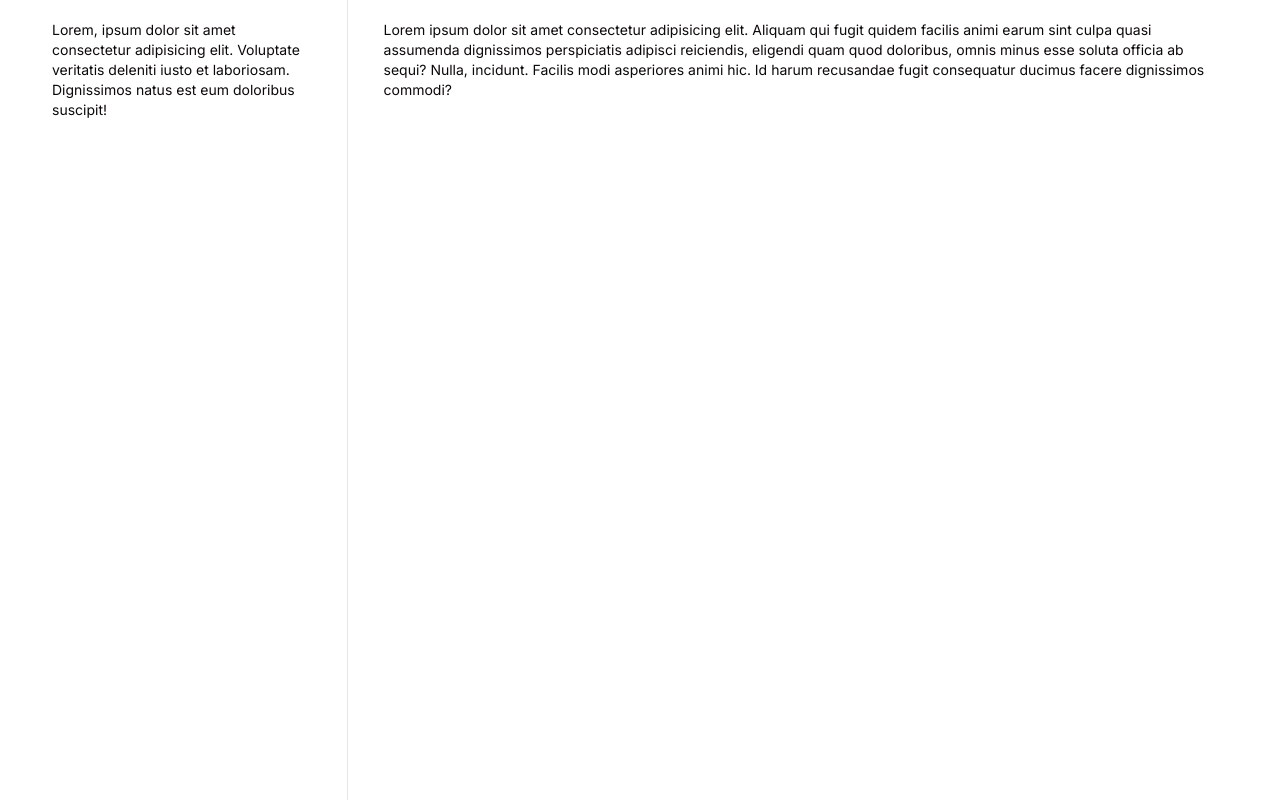
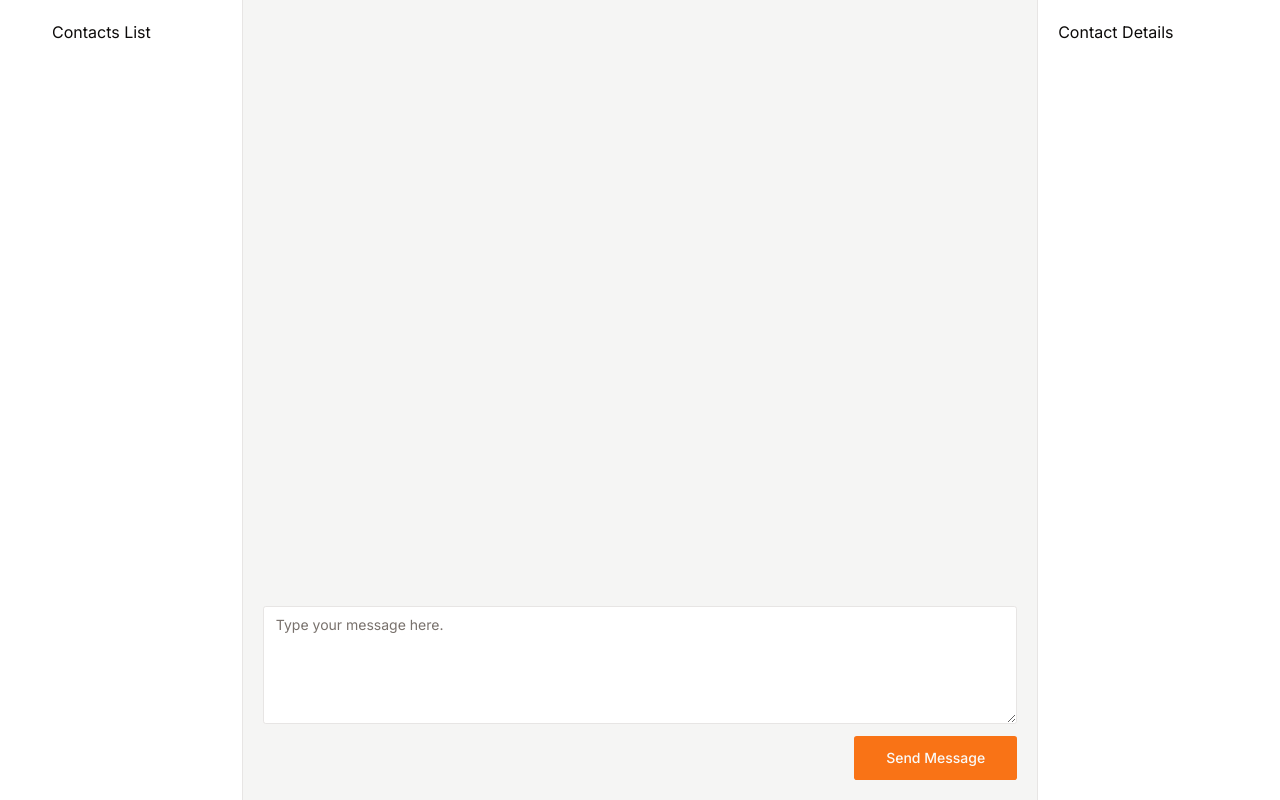
Before and after one commit to HladenRazum/chat, a React (Vite) app in the folder client/: page / in a window 1280 px wide. Built offline with nearby package versions, Linux system fonts and the light colour scheme.

Commit message:
some progess on the chat interface

```diff
--- a/client/package.json
+++ b/client/package.json
@@ -19,7 +19,8 @@
     "react": "^18.2.0",
     "react-dom": "^18.2.0",
     "tailwind-merge": "^2.3.0",
-    "tailwindcss-animate": "^1.0.7"
+    "tailwindcss-animate": "^1.0.7",
+    "vaul": "^0.9.0"
   },
   "devDependencies": {
     "@types/react": "^18.2.66",
--- a/client/src/App.tsx
+++ b/client/src/App.tsx
@@ -1,26 +1,22 @@
 import { Separator } from '@/components/ui/Separator';
+import Chat from '@/components/chat/Chat';
+import ContactsList from '@/components/chat/ContactsList';
+import ContactDetails from './components/chat/ContactDetails';
 
 function App() {
   return (
     <div className='container'>
-      <div className='flex h-screen space-x-4 text-sm'>
-        <div className='w-[400px] p-5'>
-          <p>
-            Lorem, ipsum dolor sit amet consectetur adipisicing elit. Voluptate
-            veritatis deleniti iusto et laboriosam. Dignissimos natus est eum
-            doloribus suscipit!
-          </p>
+      <div className='flex h-screen'>
+        <div className='w-[300px] p-5'>
+          <ContactsList />
         </div>
         <Separator orientation='vertical' />
-        <div className='w-full p-5'>
-          <p>
-            Lorem ipsum dolor sit amet consectetur adipisicing elit. Aliquam qui
-            fugit quidem facilis animi earum sint culpa quasi assumenda
-            dignissimos perspiciatis adipisci reiciendis, eligendi quam quod
-            doloribus, omnis minus esse soluta officia ab sequi? Nulla,
-            incidunt. Facilis modi asperiores animi hic. Id harum recusandae
-            fugit consequatur ducimus facere dignissimos commodi?
-          </p>
+        <div className='w-full'>
+          <Chat />
+        </div>
+        <Separator orientation='vertical' />
+        <div className='p-5 w-[300px]'>
+          <ContactDetails />
         </div>
       </div>
     </div>
--- /dev/null
+++ b/client/src/components/chat/Chat.tsx
@@ -0,0 +1,39 @@
+import { Textarea } from '@/components/ui/TextArea';
+import { Button } from '@/components/ui/Button';
+import { FormEvent, useState } from 'react';
+
+export default function Chat() {
+  const [messages, setMessages] = useState<string[]>([]);
+  const [message, setMessage] = useState('');
+
+  const onSubmit = (e: FormEvent) => {
+    e.preventDefault();
+    setMessages([...messages, message]);
+  };
+
+  return (
+    <div className='flex h-screen flex-col bg-secondary p-5 justify-between'>
+      <div>
+        <ul>
+          {messages.map((m, i) => (
+            <li key={i}>{m}</li>
+          ))}
+        </ul>
+      </div>
+      <form onSubmit={onSubmit}>
+        <Textarea
+          value={message}
+          onChange={(e) => setMessage(e.target.value)}
+          className=' mb-3'
+          placeholder='Type your message here.'
+          rows={5}
+        />
+        <div>
+          <Button className='float-right' size='lg'>
+            Send Message
+          </Button>
+        </div>
+      </form>
+    </div>
+  );
+}
--- /dev/null
+++ b/client/src/components/chat/ContactDetails.tsx
@@ -0,0 +1,3 @@
+export default function ContactDetails() {
+  return <div>Contact Details</div>;
+}
--- /dev/null
+++ b/client/src/components/chat/ContactsList.tsx
@@ -0,0 +1,3 @@
+export default function ContactsList() {
+  return <div>Contacts List</div>;
+}
--- /dev/null
+++ b/client/src/components/ui/Drawer.tsx
@@ -0,0 +1,116 @@
+import * as React from 'react';
+import { Drawer as DrawerPrimitive } from 'vaul';
+
+import { cn } from '@/lib/utils';
+
+const Drawer = ({
+  shouldScaleBackground = true,
+  ...props
+}: React.ComponentProps<typeof DrawerPrimitive.Root>) => (
+  <DrawerPrimitive.Root
+    shouldScaleBackground={shouldScaleBackground}
+    {...props}
+  />
+);
+Drawer.displayName = 'Drawer';
+
+const DrawerTrigger = DrawerPrimitive.Trigger;
+
+const DrawerPortal = DrawerPrimitive.Portal;
+
+const DrawerClose = DrawerPrimitive.Close;
+
+const DrawerOverlay = React.forwardRef<
+  React.ElementRef<typeof DrawerPrimitive.Overlay>,
+  React.ComponentPropsWithoutRef<typeof DrawerPrimitive.Overlay>
+>(({ className, ...props }, ref) => (
+  <DrawerPrimitive.Overlay
+    ref={ref}
+    className={cn('fixed inset-0 z-50 bg-black/80', className)}
+    {...props}
+  />
+));
+DrawerOverlay.displayName = DrawerPrimitive.Overlay.displayName;
+
+const DrawerContent = React.forwardRef<
+  React.ElementRef<typeof DrawerPrimitive.Content>,
+  React.ComponentPropsWithoutRef<typeof DrawerPrimitive.Content>
+>(({ className, children, ...props }, ref) => (
+  <DrawerPortal>
+    <DrawerOverlay />
+    <DrawerPrimitive.Content
+      ref={ref}
+      className={cn(
+        'fixed inset-x-0 bottom-0 z-50 mt-24 flex h-auto flex-col rounded-t-[10px] border bg-background',
+        className
+      )}
+      {...props}
+    >
+      <div className='mx-auto mt-4 h-2 w-[100px] rounded-full bg-muted' />
+      {children}
+    </DrawerPrimitive.Content>
+  </DrawerPortal>
+));
+DrawerContent.displayName = 'DrawerContent';
+
+const DrawerHeader = ({
+  className,
+  ...props
+}: React.HTMLAttributes<HTMLDivElement>) => (
+  <div
+    className={cn('grid gap-1.5 p-4 text-center sm:text-left', className)}
+    {...props}
+  />
+);
+DrawerHeader.displayName = 'DrawerHeader';
+
+const DrawerFooter = ({
+  className,
+  ...props
+}: React.HTMLAttributes<HTMLDivElement>) => (
+  <div
+    className={cn('mt-auto flex flex-col gap-2 p-4', className)}
+    {...props}
+  />
+);
+DrawerFooter.displayName = 'DrawerFooter';
+
+const DrawerTitle = React.forwardRef<
+  React.ElementRef<typeof DrawerPrimitive.Title>,
+  React.ComponentPropsWithoutRef<typeof DrawerPrimitive.Title>
+>(({ className, ...props }, ref) => (
+  <DrawerPrimitive.Title
+    ref={ref}
+    className={cn(
+      'text-lg font-semibold leading-none tracking-tight',
+      className
+    )}
+    {...props}
+  />
+));
+DrawerTitle.displayName = DrawerPrimitive.Title.displayName;
+
+const DrawerDescription = React.forwardRef<
+  React.ElementRef<typeof DrawerPrimitive.Description>,
+  React.ComponentPropsWithoutRef<typeof DrawerPrimitive.Description>
+>(({ className, ...props }, ref) => (
+  <DrawerPrimitive.Description
+    ref={ref}
+    className={cn('text-sm text-muted-foreground', className)}
+    {...props}
+  />
+));
+DrawerDescription.displayName = DrawerPrimitive.Description.displayName;
+
+export {
+  Drawer,
+  DrawerPortal,
+  DrawerOverlay,
+  DrawerTrigger,
+  DrawerClose,
+  DrawerContent,
+  DrawerHeader,
+  DrawerFooter,
+  DrawerTitle,
+  DrawerDescription,
+};
--- /dev/null
+++ b/client/src/components/ui/TextArea.tsx
@@ -0,0 +1,24 @@
+import * as React from 'react';
+
+import { cn } from '@/lib/utils';
+
+export interface TextareaProps
+  extends React.TextareaHTMLAttributes<HTMLTextAreaElement> {}
+
+const Textarea = React.forwardRef<HTMLTextAreaElement, TextareaProps>(
+  ({ className, ...props }, ref) => {
+    return (
+      <textarea
+        className={cn(
+          'flex min-h-[80px] w-full rounded-md border border-input bg-background px-3 py-2 text-sm ring-offset-background placeholder:text-muted-foreground focus-visible:outline-none focus-visible:ring-2 focus-visible:ring-ring focus-visible:ring-offset-2 disabled:cursor-not-allowed disabled:opacity-50',
+          className
+        )}
+        ref={ref}
+        {...props}
+      />
+    );
+  }
+);
+Textarea.displayName = 'Textarea';
+
+export { Textarea };
```
Also changed, not shown: 1 other file (tests, documents, lock files or other folders).
